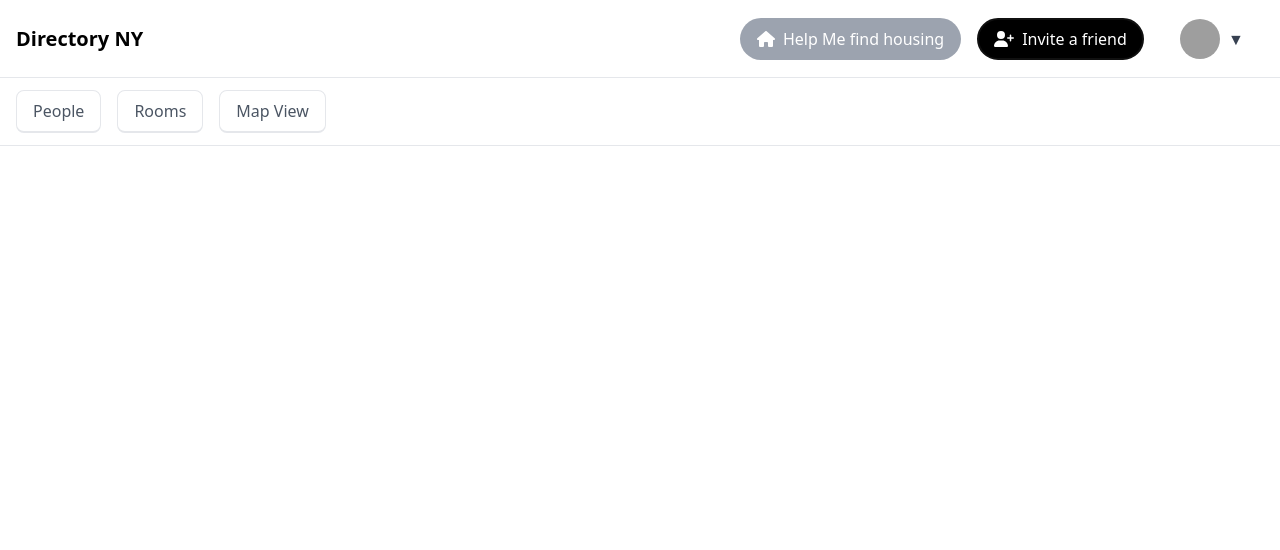
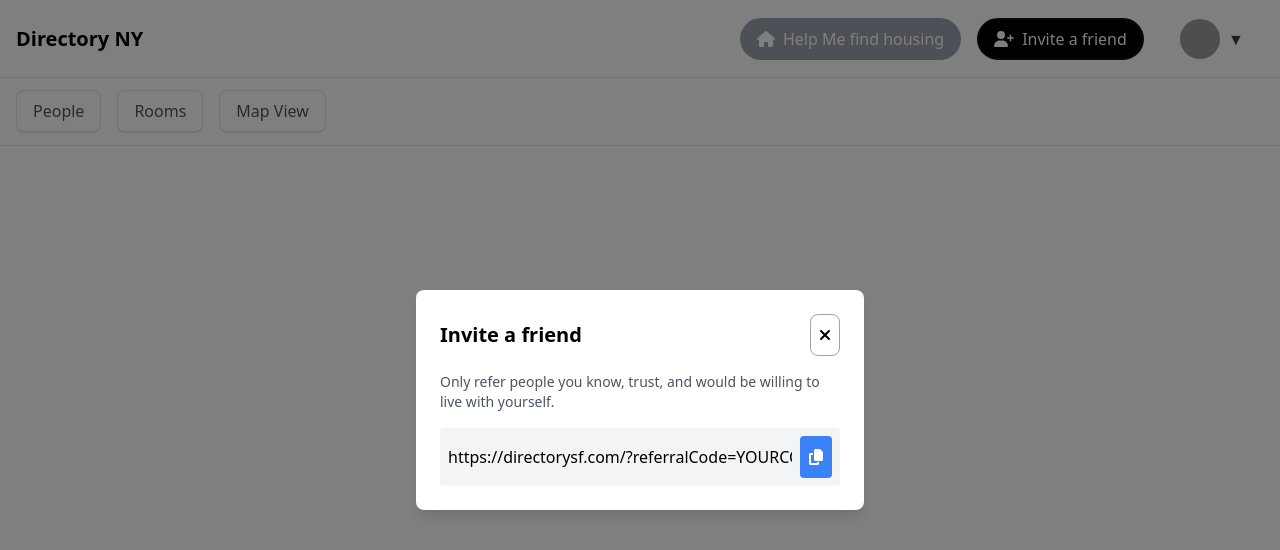
Before and after one commit to parth-agrawal/directoryNY, a React (Vite) app in the folder frontend/: page / in a window 1280 px wide. Both pictures are taken after a click on the button "Invite a friend". Shown: the top 550 px of the page. Built offline with nearby package versions, Linux system fonts and the light colour scheme; no server answers; grey boxes are pictures that could not be loaded.

Commit message:
navbar added

```diff
--- /dev/null
+++ b/frontend/src/components/base/Referral.tsx
@@ -0,0 +1,53 @@
+import React, { useState } from 'react';
+import { FontAwesomeIcon } from '@fortawesome/react-fontawesome';
+import { faCopy, faTimes } from '@fortawesome/free-solid-svg-icons';
+
+interface ReferralProps {
+    onClose: () => void;
+}
+
+const Referral: React.FC<ReferralProps> = ({ onClose }) => {
+    const [copied, setCopied] = useState(false);
+    const referralLink = 'https://directorysf.com/?referralCode=YOURCODE';
+
+    const copyToClipboard = () => {
+        navigator.clipboard.writeText(referralLink);
+        setCopied(true);
+        setTimeout(() => setCopied(false), 2000);
+    };
+
+    return (
+        <div className="fixed inset-0 bg-black bg-opacity-50 flex items-center justify-center z-50">
+            <div className="bg-white p-6 rounded-lg shadow-lg max-w-md w-full">
+                <div className="flex justify-between items-center mb-4">
+                    <h2 className="text-xl font-bold">Invite a friend</h2>
+                    <button onClick={onClose} className="text-black bg-transparent border border-gray-400 rounded-lg p-2 hover:text-gray-700">
+                        <FontAwesomeIcon icon={faTimes} />
+                    </button>
+                </div>
+                <p className="mb-4 text-sm text-gray-600">
+                    Only refer people you know, trust, and would be willing to live with yourself.
+                </p>
+                <div className="flex items-center bg-gray-100 p-2 rounded">
+                    <input
+                        type="text"
+                        value={referralLink}
+                        readOnly
+                        className="flex-grow bg-transparent outline-none"
+                    />
+                    <button
+                        onClick={copyToClipboard}
+                        className="ml-2 p-2 bg-blue-500 text-white rounded hover:bg-blue-600 transition duration-200"
+                    >
+                        <FontAwesomeIcon icon={faCopy} />
+                    </button>
+                </div>
+                {copied && (
+                    <p className="mt-2 text-sm text-green-600">Copied to clipboard!</p>
+                )}
+            </div>
+        </div>
+    );
+};
+
+export default Referral;
--- a/frontend/src/components/compound/NavBar/NavBar.tsx
+++ b/frontend/src/components/compound/NavBar/NavBar.tsx
@@ -3,9 +3,11 @@ import { FontAwesomeIcon } from '@fortawesome/react-fontawesome';
 import { faHouse, faUserPlus } from '@fortawesome/free-solid-svg-icons';
 import UserDropdown from "./UserDropdown";
 import HousingForm from '../../base/HousingForm';
+import Referral from '../../base/Referral';
 
 export default function NavBar() {
   const [showHousingForm, setShowHousingForm] = useState(false);
+  const [showReferralForm, setShowReferralForm] = useState(false);
 
   return (
     <nav className="fixed top-0 left-0 right-0 bg-white">
@@ -23,7 +25,10 @@ export default function NavBar() {
             <FontAwesomeIcon icon={faHouse} className="mr-2" />
             Help Me find housing
           </button>
-          <button className="px-4 py-2 bg-black text-white rounded-full hover:bg-green-600">
+          <button
+            className="px-4 py-2 bg-black text-white rounded-full hover:bg-green-600"
+            onClick={() => setShowReferralForm(true)}
+          >
             <FontAwesomeIcon icon={faUserPlus} className="mr-2" />
             Invite a friend
           </button>
@@ -42,6 +47,9 @@ export default function NavBar() {
       {showHousingForm && (
         <HousingForm onClose={() => setShowHousingForm(false)} />
       )}
+      {showReferralForm && (
+        <Referral onClose={() => setShowReferralForm(false)} />
+      )}
     </nav>
   );
 }
```
